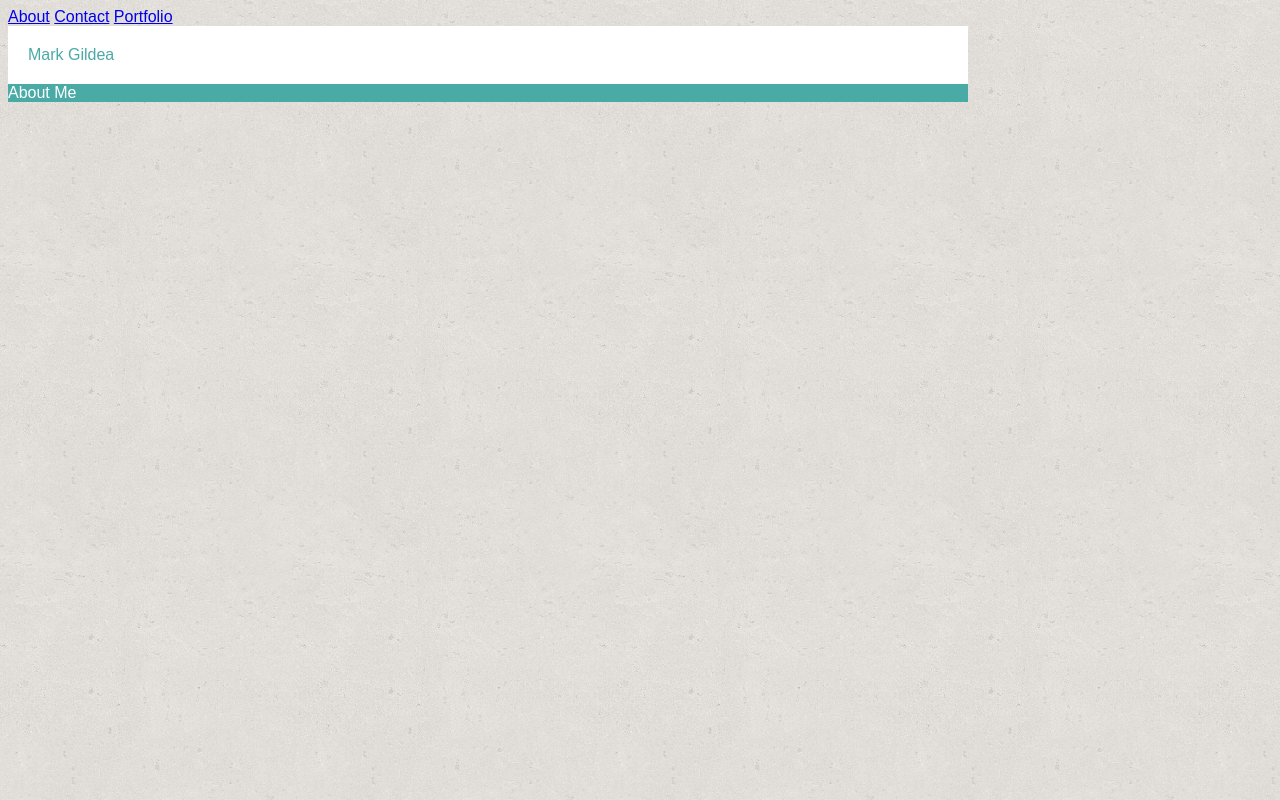
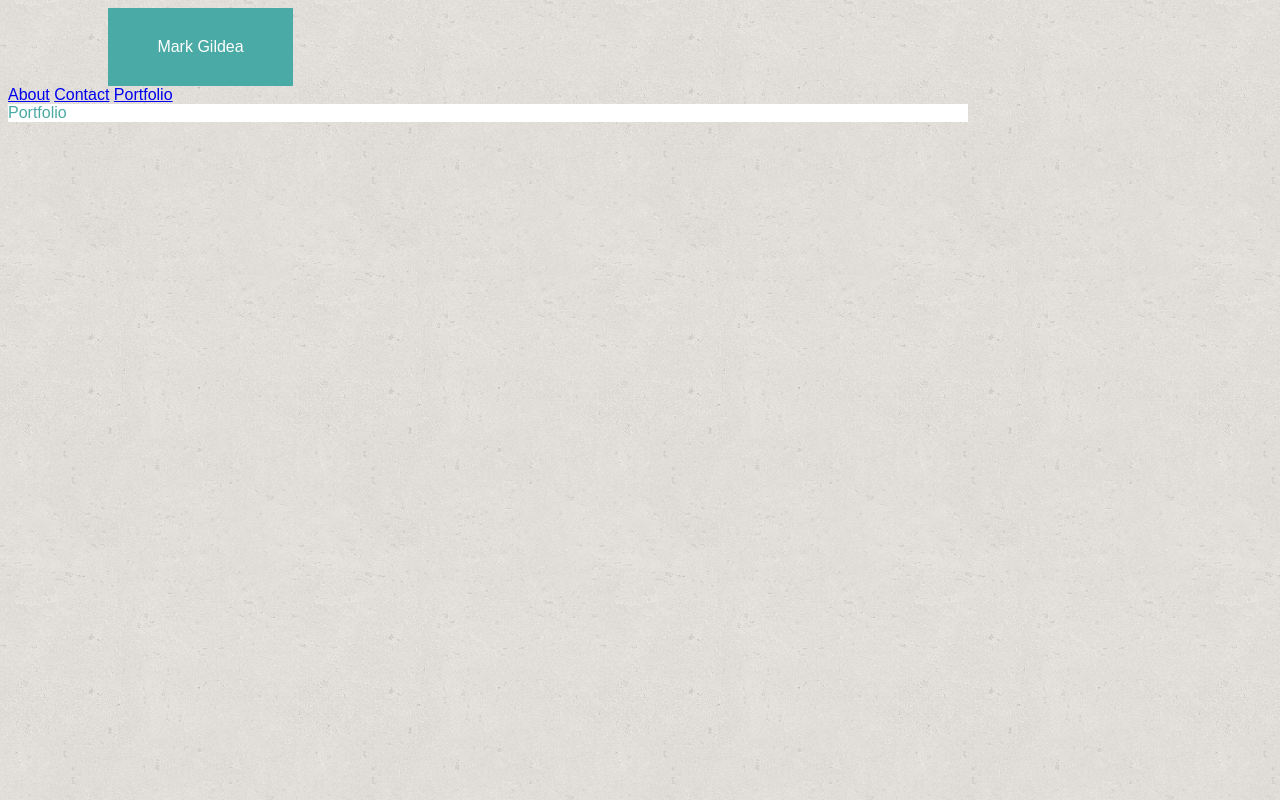
Before and after one commit to markwGildea/Basic-Portfolio, a plain HTML site: page portfolio.html in a window 1280 px wide. Drawn offline with Linux system fonts and the light colour scheme.

Commit message:
in progress...

```diff
--- a/assets/css/style.css
+++ b/assets/css/style.css
@@ -18,7 +18,7 @@ body {
 	color: #4aaaa5;
 	padding: 20px;
 	position: relative;
-	margin: 0px;
+	margin-left: 100px;
 }
 
 #contact {
@@ -29,10 +29,14 @@ body {
 #markGildea {
 	background-color: #4aaaa5;
 	color: white;
-	float: left;
+	margin-left: 100px;
+	width: 125px;
+	padding: 30px;
+	text-align: center;
 }
 
 #aboutMe {
 	background-color: #4aaaa5;
 	color: white;
+	margin-top: 100px;
 }
--- a/portfolio.html
+++ b/portfolio.html
@@ -2,6 +2,8 @@
 <html>
 <head>
 	<title>Portfolio</title>
+
+	<header id="markGildea">Mark Gildea</header>
 
 	<a href="index.html">About</a>
 	<a href="contact.html">Contact</a>
@@ -14,15 +16,9 @@
 
 <body>
 
-	<div id="container">
+	<div id="contact">
 
-		<header class="header">Mark Gildea</header>
-
-	</div>
-
-	<div id="aboutMe">
-
-		<header class="header">About Me</header>
+		<header>Portfolio</header>
 
 	</div>
 
```
Also changed, not shown: contact.html (+4 -4 lines), index.html (+4 -8 lines).
